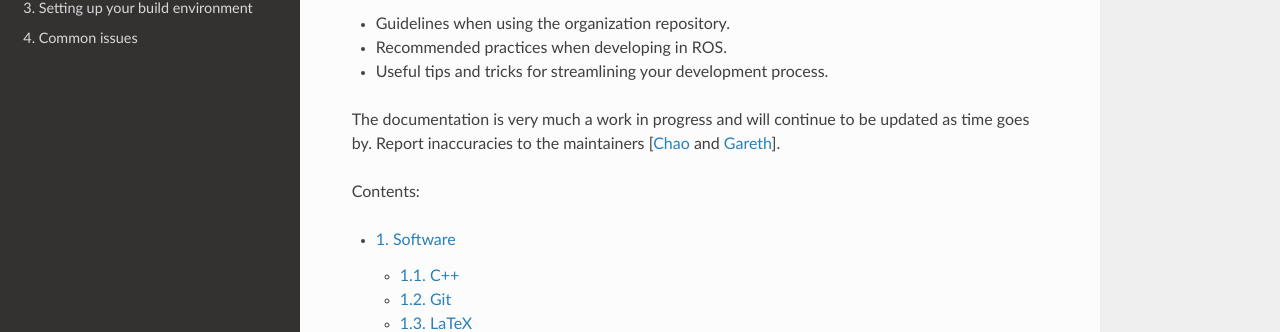
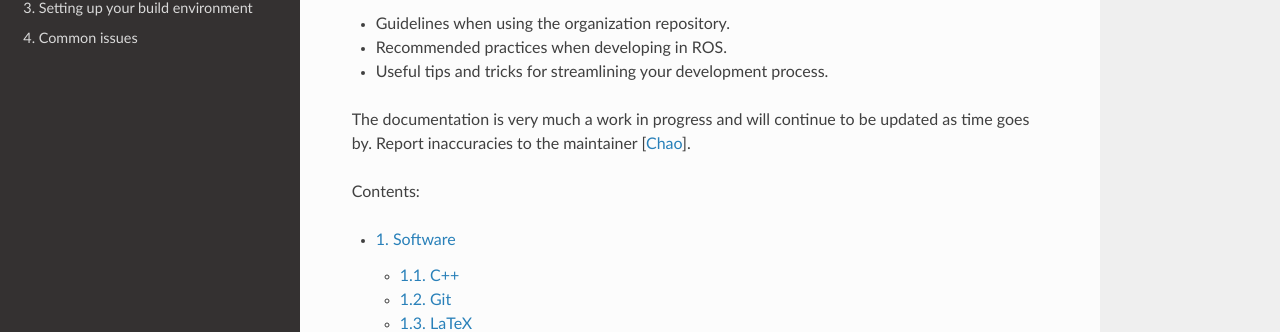
Before and after one commit to KumarRobotics/kr_docs, a Sphinx documentation site: the page built from docs/source/index.rst, in a window 1280 px wide and 1166 px high. Shown: the part 196-528 px from the top of the window. Built offline with Sphinx 7.4.7 and the Read the Docs theme 2.0.0, drawn with Linux system fonts in a browser that asks for light colours; pages that are not in the unit, such as notebooks, are missing from menus.

Commit message:
Removed our fallen breathern
He who was once with us is now in the sky. (dio)

```diff
--- a/docs/source/index.rst
+++ b/docs/source/index.rst
@@ -11,7 +11,7 @@ This is the index for the KR github docs. This documentation will cover the foll
 * Recommended practices when developing in ROS.
 * Useful tips and tricks for streamlining your development process.
 
-The documentation is very much a work in progress and will continue to be updated as time goes by. Report inaccuracies to the maintainers [`Chao <quchao@seas.upenn.edu>`_ and `Gareth <gcross@seas.upenn.edu>`_].
+The documentation is very much a work in progress and will continue to be updated as time goes by. Report inaccuracies to the maintainer [`Chao <quchao@seas.upenn.edu>`_].
 
 Contents:
 
```
